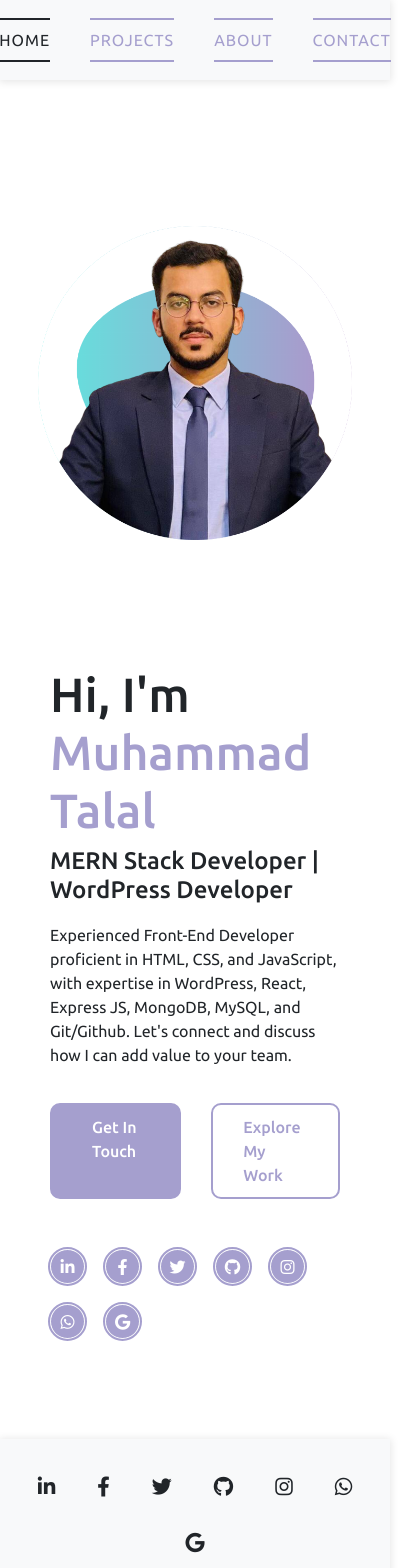
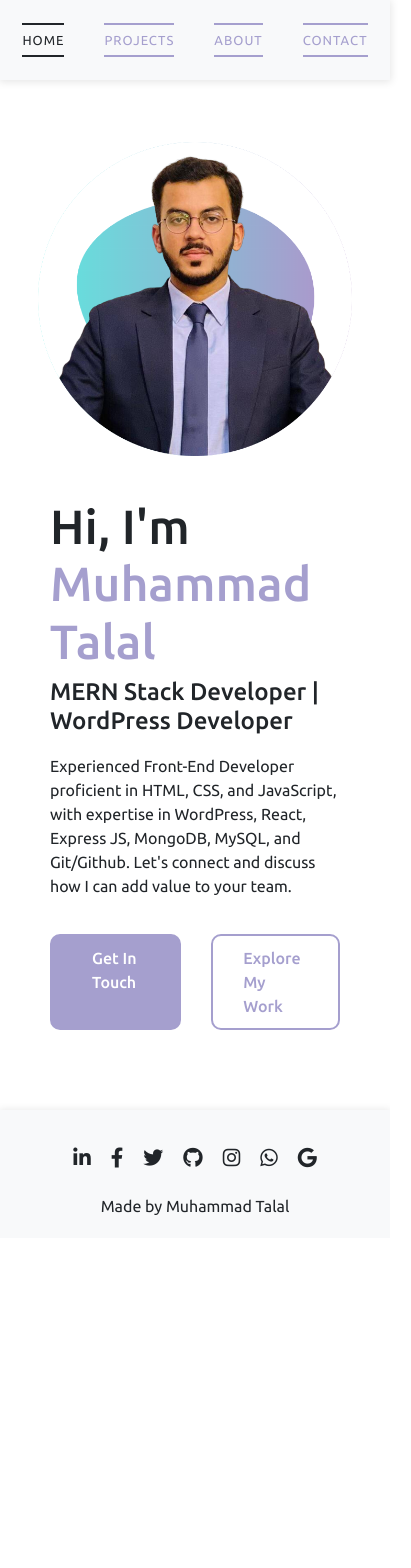
Before and after one commit to muhammadtalaljanjua/portfolio-website, a React (Create React App) app: page / in a window 390 px wide. Shown: the top 1568 px of the page, 411 px wide, since content can reach past the window. After the commit the page ends 1238 px from the top, so only its background shows below. Built offline with nearby package versions, Linux system fonts and the light colour scheme.

Commit message:
CSS Changes

```diff
--- a/src/components/Footer/footer.component.jsx
+++ b/src/components/Footer/footer.component.jsx
@@ -9,7 +9,7 @@ const Footer = () => {
           <section className="mb-2">
             <a
               data-mdb-ripple-init
-              className="btn btn-link btn-floating btn-lg text-body m-1"
+              className="btn btn-link btn-floating btn-lg text-body m-1 logo-setting"
               href="https://www.linkedin.com/in/talal-janjua"
               rel="noreferrer"
               target="_blank"
@@ -21,7 +21,7 @@ const Footer = () => {
 
             <a
               data-mdb-ripple-init
-              className="btn btn-link btn-floating btn-lg text-body m-1"
+              className="btn btn-link btn-floating btn-lg text-body m-1 logo-setting"
               href="https://www.facebook.com/talal.janjua.2000"
               rel="noreferrer"
               target="_blank"
@@ -33,7 +33,7 @@ const Footer = () => {
 
             <a
               data-mdb-ripple-init
-              className="btn btn-link btn-floating btn-lg text-body m-1"
+              className="btn btn-link btn-floating btn-lg text-body m-1 logo-setting"
               href="https://x.com/talal_janjua_"
               rel="noreferrer"
               target="_blank"
@@ -45,7 +45,7 @@ const Footer = () => {
 
             <a
               data-mdb-ripple-init
-              className="btn btn-link btn-floating btn-lg text-body m-1"
+              className="btn btn-link btn-floating btn-lg text-body m-1 logo-setting"
               href="https://github.com/muhammadtalaljanjua"
               rel="noreferrer"
               target="_blank"
@@ -57,7 +57,7 @@ const Footer = () => {
 
             <a
               data-mdb-ripple-init
-              className="btn btn-link btn-floating btn-lg text-body m-1"
+              className="btn btn-link btn-floating btn-lg text-body m-1 logo-setting"
               href="https://www.instagram.com/talal_janjua/"
               rel="noreferrer"
               target="_blank"
@@ -69,7 +69,7 @@ const Footer = () => {
 
             <a
               data-mdb-ripple-init
-              className="btn btn-link btn-floating btn-lg text-body m-1"
+              className="btn btn-link btn-floating btn-lg text-body m-1 logo-setting"
               href="https://wa.me/923211941854"
               rel="noreferrer"
               target="_blank"
@@ -81,7 +81,7 @@ const Footer = () => {
 
             <a
               data-mdb-ripple-init
-              className="btn btn-link btn-floating btn-lg text-body m-1"
+              className="btn btn-link btn-floating btn-lg text-body m-1 logo-setting"
               href="mailto:hafiztalalaqeel1@gmail.com"
               rel="noreferrer"
               target="_blank"
--- a/src/components/Footer/footer.styles.css
+++ b/src/components/Footer/footer.styles.css
@@ -3,3 +3,8 @@
   padding: 20px 0px;
   box-shadow: 0px 1px 8px 1px rgba(0, 0, 0, 0.1);
 }
+
+.logo-setting {
+  padding-left: 5px;
+  padding-right: 5px;
+}
--- a/src/components/Header/header.styles.css
+++ b/src/components/Header/header.styles.css
@@ -1,3 +1,9 @@
+.header {
+  height: 70px;
+  padding: 40px;
+  box-shadow: 0px 1px 8px 1px rgba(0, 0, 0, 0.1);
+}
+
 .links {
   text-decoration: none;
   margin-right: 20px;
@@ -29,8 +35,9 @@
   border-bottom: 2px solid #212529;
 }
 
-.header {
-  height: 70px;
-  padding: 40px;
-  box-shadow: 0px 1px 8px 1px rgba(0, 0, 0, 0.1);
+@media (max-width: 768px) {
+  .links {
+    font-size: 13px;
+    line-height: 30px;
+  }
 }
--- a/src/components/Home/home.component.jsx
+++ b/src/components/Home/home.component.jsx
@@ -29,7 +29,7 @@ const Home = () => {
                 Explore My Work
               </NavLink>
             </div>
-            <div className="social-icons">
+            {/* <div className="social-icons">
               <a href="https://www.linkedin.com/in/talal-janjua" rel="noreferrer" target="_blank">
                 <i className="fa-brands fa-linkedin-in"></i>
               </a>
@@ -51,7 +51,7 @@ const Home = () => {
               <a href="mailto:hafiztalalaqeel1@gmail.com" rel="noreferrer" target="_blank">
                 <i className="fa-brands fa-google"></i>
               </a>
-            </div>
+            </div> */}
           </div>
           <div className="col-md-6 col-12 order-1 order-md-2 column-2"></div>
         </div>
--- a/src/components/Home/home.styles.css
+++ b/src/components/Home/home.styles.css
@@ -15,6 +15,12 @@
   background-position: center;
   /* margin-top: 30px;
   margin-bottom: 30px; */
+}
+
+@media (max-width: 768px) {
+  .column-2 {
+    height: 40vh;
+  }
 }
 
 .my-heading {
```
